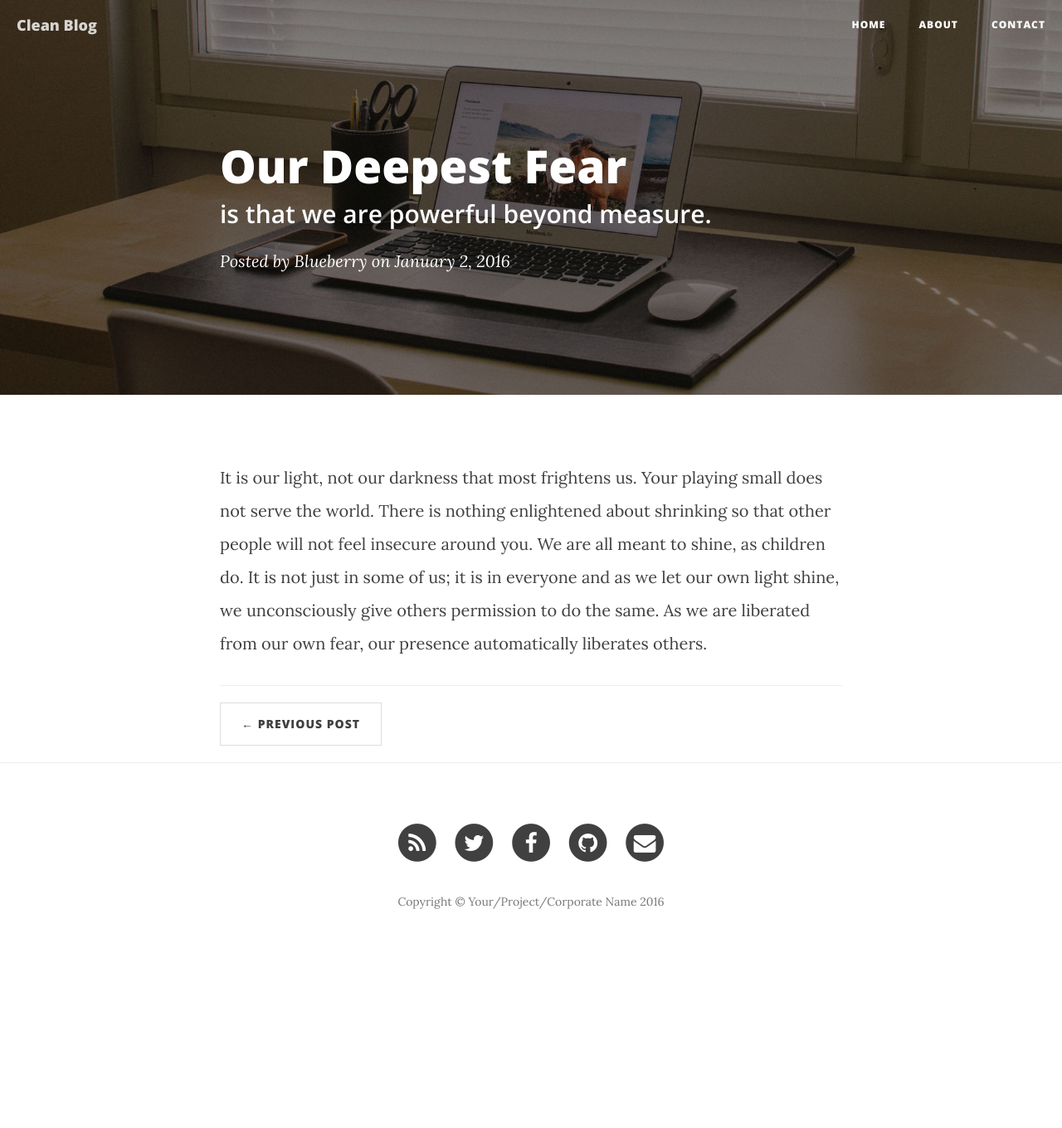
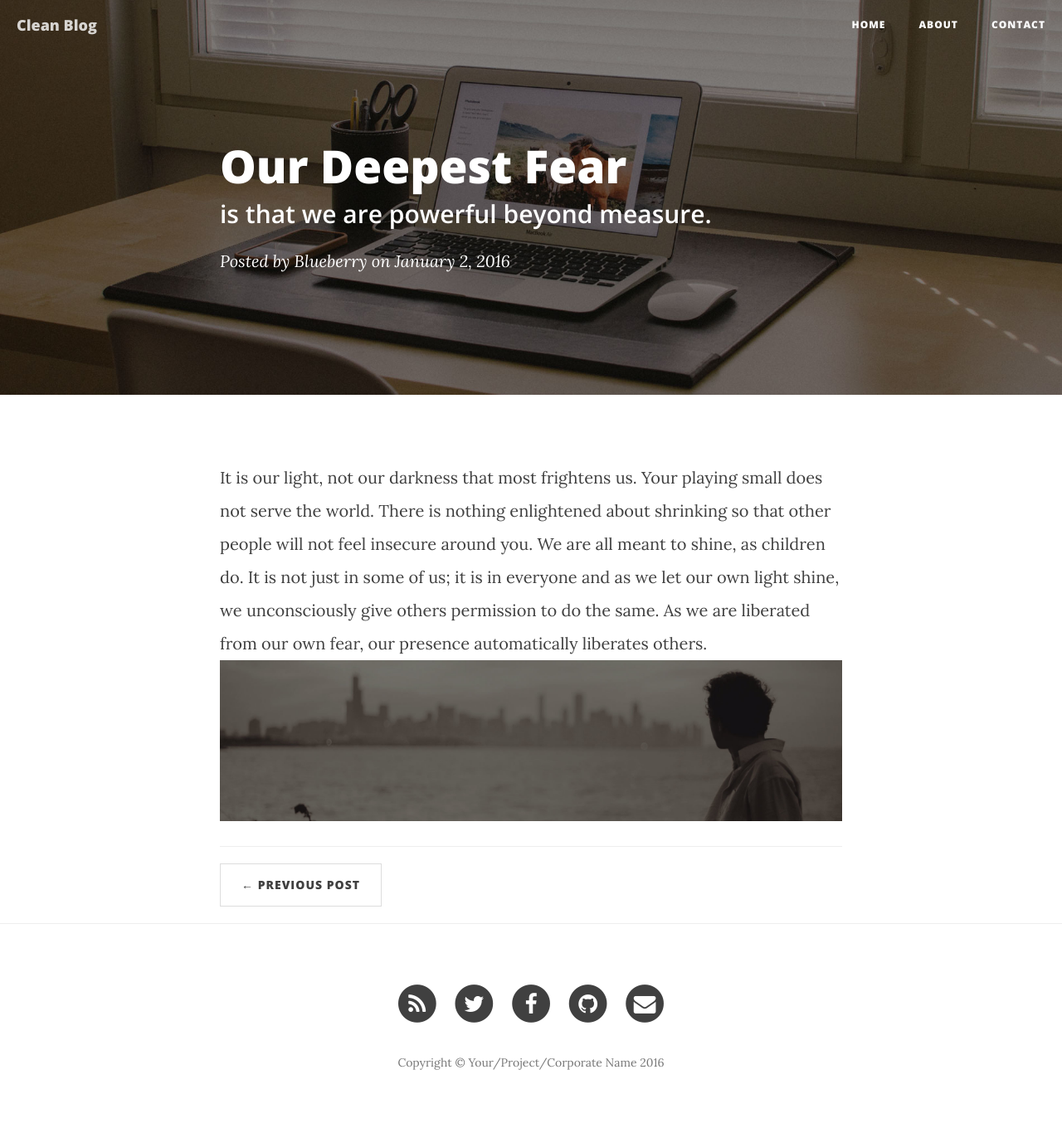
Before and after one commit to Tom-Herbert-PT/strawberryenglish.github.io, a Jekyll site: the page built from _posts/2016-01-02-deepest-fear.md, in a window 1280 px wide. Shown: the whole page at 83% size. Built offline with Jekyll 4.4.1, drawn with Linux system fonts in a browser that asks for light colours; nearby versions of some CDN libraries; before the commit the page ends 1166 px from its top, so only the background shows below that.

Commit message:
Updated '/_posts/2016-01-02-deepest-fear.md' via CloudCannon

```diff
--- a/_posts/2016-01-02-deepest-fear.md
+++ b/_posts/2016-01-02-deepest-fear.md
@@ -8,4 +8,4 @@ header-img:
 ---
 
 
-<p>It is our light, not our darkness that most frightens us. Your playing small does not serve the world. There is nothing enlightened about shrinking so that other people will not feel insecure around you. We are all meant to shine, as children do. It is not just in some of us; it is in everyone and as we let our own light shine, we unconsciously give others permission to do the same. As we are liberated from our own fear, our presence automatically liberates others.</p>
+It is our light, not our darkness that most frightens us. Your playing small does not serve the world. There is nothing enlightened about shrinking so that other people will not feel insecure around you. We are all meant to shine, as children do. It is not just in some of us; it is in everyone and as we let our own light shine, we unconsciously give others permission to do the same. As we are liberated from our own fear, our presence automatically liberates others.![](/uploads/versions/about-bg---x----1900-492x---.jpg)
```
